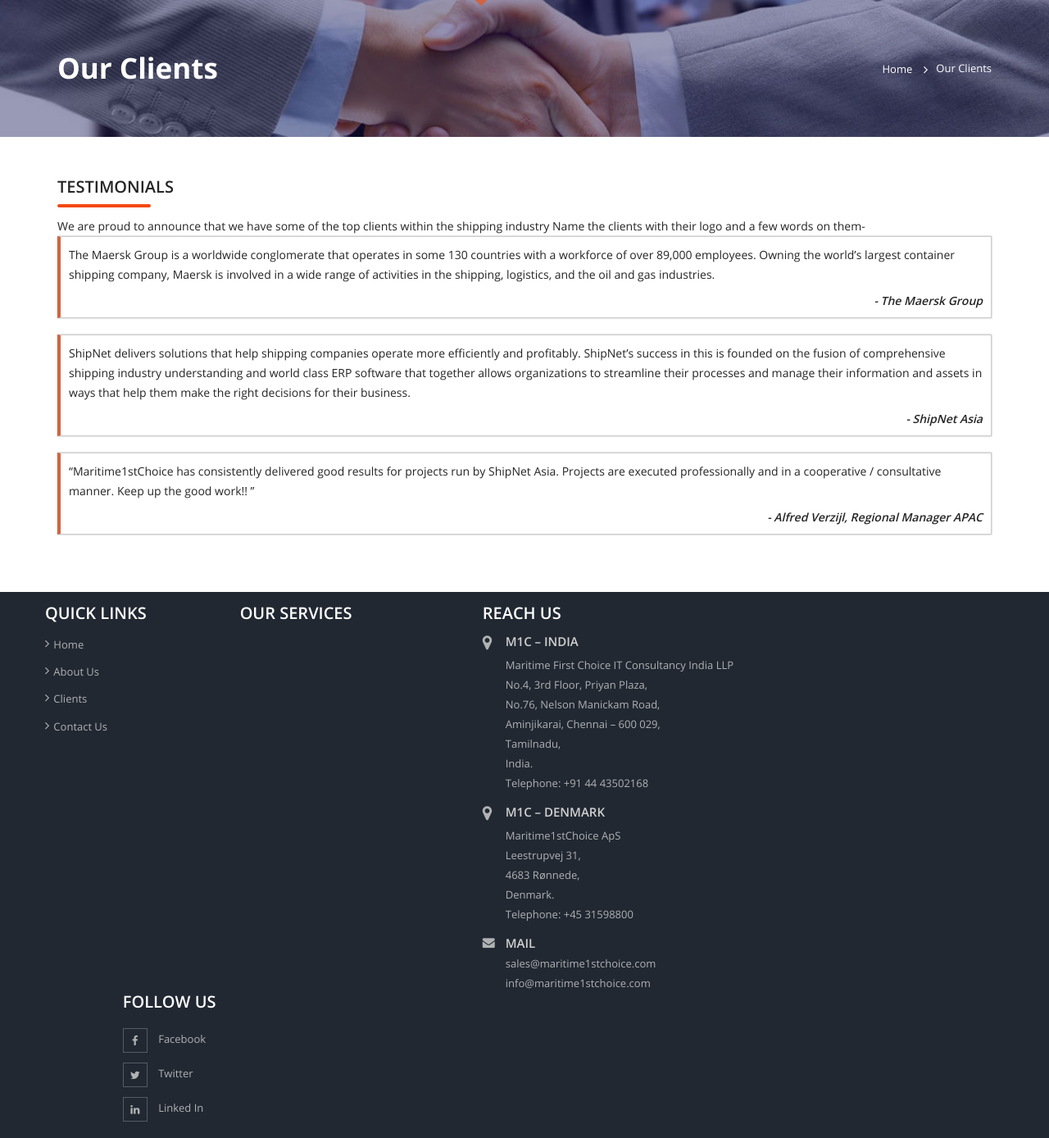
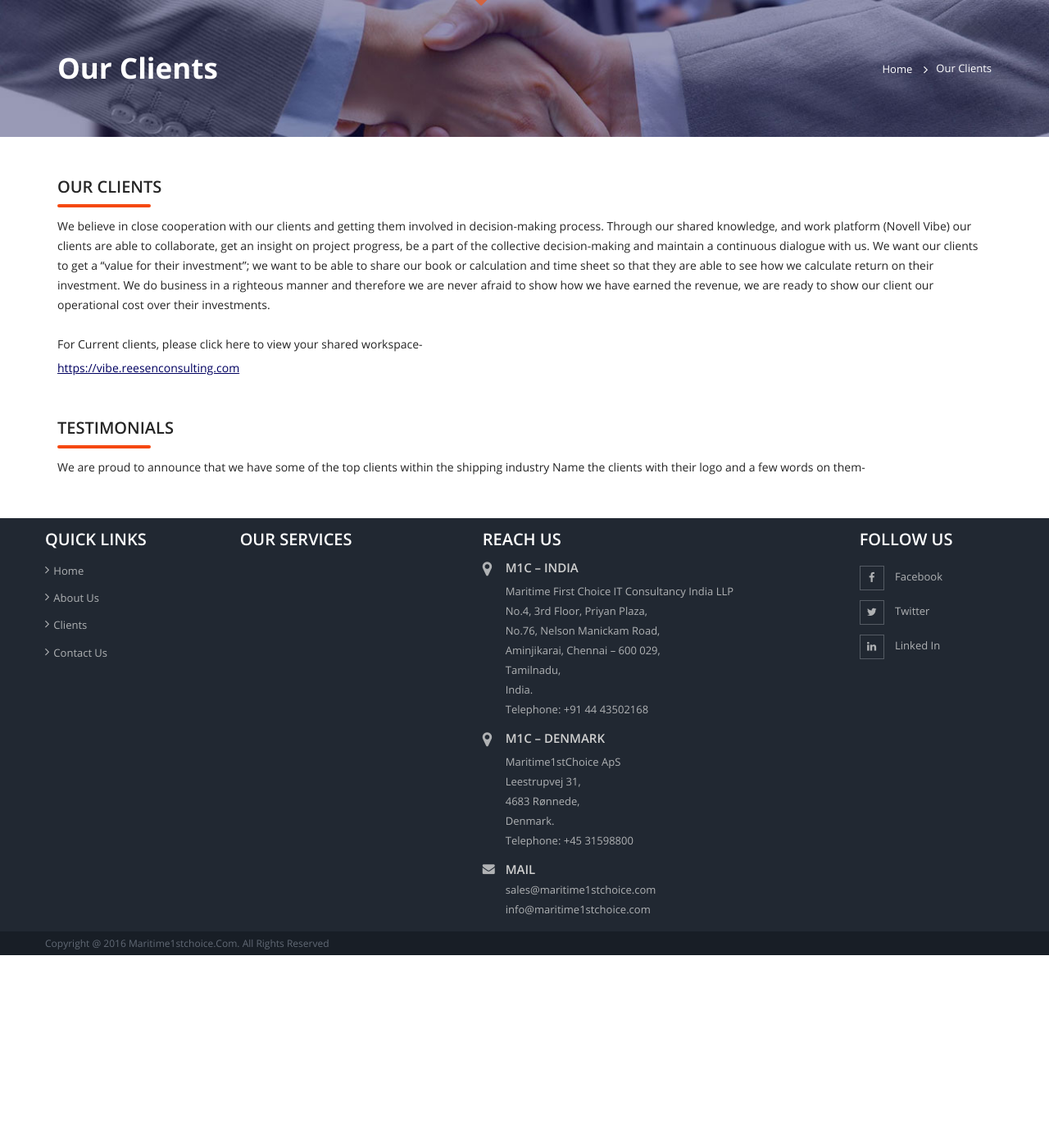
Before and after one commit to shananbu/maritime1choice, a PHP site: page /ourClients.php in a window 1280 px wide. Shown: the part 93-1481 px from the top of the page at 82% size. After the commit the page ends 1258 px from the top, so only its background shows below. Run offline with PHP 8.4, Linux system fonts and the light colour scheme; data that the repository does not hold is empty.

Commit message:
Redesigning the site

```diff
--- a/admin/adminController.php
+++ b/admin/adminController.php
@@ -190,7 +190,7 @@
             while ($r = mysqli_fetch_assoc($result)) {
                 $rows[] = $r;
             }
-            echo json_encode($rows);
+            echo json_encode($rows, JSON_PARTIAL_OUTPUT_ON_ERROR);
         } else if ($action == 'addTestimonial') {
             $clientId = addslashes($_POST['clientId']);
             $feedbackBy = addslashes($_POST['feedbackBy']);
@@ -200,7 +200,6 @@
 
             if (!empty($feedbackId)) {
                 $sql = "UPDATE Testimonial SET clientId = '$clientId' , testimonialBy = '$feedbackBy', description = '$feedback', status = $feedbackStatus, updatedDate =  now() WHERE ID ='$feedbackId' ";
-                echo $sql;
                 if ($conn->query($sql) == TRUE) {
                     echo "Testimonial updated successfully.";
                 } else {
--- a/contactUs.php
+++ b/contactUs.php
@@ -54,7 +54,7 @@
           <div class="cont_list">
             <ul>
               <li> <i class="fa fa-map-marker"></i>
-                <p> <b>M1C - INDIA</b><br>
+                <p> <b class="bold-font">M1C - INDIA</b><br>
                   Maritime First Choice IT Consultancy India LLP<br>
                   No.4, 3rd Floor, Priyan Plaza,<br>
                   No.76, Nelson Manickam Road,<br>
@@ -65,7 +65,7 @@
               </li>
               <li> <i class="fa fa-map-marker"></i>
 
-                <p><b>M1C – DENMARK</b><br>Maritime1stChoice ApS<br>
+                <p><b class="bold-font">M1C – DENMARK</b><br>Maritime1stChoice ApS<br>
                   Leestrupvej 31,<br>
                   4683 Rønnede,<br>
                   Denmark,<br>
--- a/css/style.css
+++ b/css/style.css
@@ -1249,7 +1249,9 @@
 	text-align: center;
 	width: 100%;
 	margin: 0 auto;
-	border-bottom: 0px;
+}
+.client_page figure a:hover{
+border:#D16440 1px solid
 }
 .client_page figure span img {
 	display: block;
@@ -1268,7 +1270,7 @@
 	-o-transition: all 0.4s linear;
 	-webkit-transition: all 0.4s linear;
 }
-.client_page figure h1 {
+.client_page figure h1, .test_cli article h1 {
 	display: block;
 	font-weight: 600;
 	font-size: 20px;
@@ -1378,4 +1380,32 @@
 {
 	font-weight:600;
 }
+
+.pt_15{
+	padding-top:10px;
 }
+
+.lin_hr{
+	color:#000060;
+	text-decoration:underline;
+	display:block;
+	padding-top:5px;
+
+}
+.test_cli{
+	margin-top:20px;
+}
+
+.test_cli  > .ful_row{
+	margin-bottom:15px;
+	display:block;
+
+}
+
+.tes_block{
+	margin-top:10px;
+}
+
+.bold-font {
+	font-weight: 600;
+}
--- a/footer.php
+++ b/footer.php
@@ -56,8 +56,7 @@
               </div>
             </div>
           </div>
-        </div>
-        <div class="foot_col_5 foot_nav">
+		   <div class="foot_col_5 foot_nav">
           <h2>follow us</h2>
           <ul>
             <li> <a target="_blank" href="https://www.facebook.com/maritime1stchoice/"> <span> <i class="fa fa-facebook"></i> </span> Facebook </a> </li>
@@ -65,6 +64,8 @@
             <li> <a target="_blank" href="https://www.linkedin.com/company/maritime1st-choice?trk=tyah&trkInfo=clickedVertical%3Acompany%2CclickedEntityId%3A9386541%2Cidx%3A2-1-4%2CtarId%3A1457672387188%2Ctas%3Amaritime+1st+Choice"><span><i class="fa fa-linkedin"></i></span> linked in </a> </li>
           </ul>
         </div>
+        </div>
+
       </div>
     </div>
   </div>
--- a/newsAll.php
+++ b/newsAll.php
@@ -33,7 +33,7 @@
   <div class="container inn_info">
     <div class="row">
       <div class="col-sm-6">
-        <h1>Latest News</h1>
+        <h1>Latest news of our Company</h1>
       </div>
       <div class="col-sm-6 bread_crumbs">
         <ul>
--- a/ourClients.php
+++ b/ourClients.php
@@ -35,52 +35,26 @@
     </div>
   </div>
 </section>
-<?php
 
-    $clientsPerRow = 4;
-
-    $sql = "SELECT * FROM Client where status = 1 order by name ";
-
-    $result = mysqli_query($iCon, $sql);
-
-    $rowCount  = mysqli_num_rows($result);
-
-    $clientNumber = 0;
-
-    while ($row = mysqli_fetch_assoc($result)) {
-
-    if ($clientNumber % $clientsPerRow == 0) {
-
-    ?>
 <section class="inner_wrapper client_page" id="ourClients">
   <div class="container">
     <div class="row">
+
       <div class="col-sm-12">
-        <h1 class="h_3 ad_pa">Our Esteemed Clients</h1>
+        <h1 class="h_3 ad_pa">Our Clients</h1>
+
+		<p class="pt_10">
+		We believe in close cooperation with our clients and getting them involved in decision-making process.  Through our shared knowledge, and work platform (Novell Vibe) our clients are able to collaborate, get an insight on project progress, be a part of the collective decision-making and maintain a continuous dialogue with us. We want our clients to get a “value for their investment”; we want to be able to share our book or calculation and time sheet so that they are able to see how we calculate return on their investment. We do business in a righteous manner and therefore we are never afraid to show how we have earned the revenue, we are ready to show our client our operational cost over their investments.
+
+		<br>
+		<br>
+		For Current clients, please click here to view your shared workspace-<br>
+		<a href="https://vibe.reesenconsulting.com" class="lin_hr" target="_blank">
+		https://vibe.reesenconsulting.com
+		</a>
+		</p>
       </div>
-      <?php } ?>
-      <div class="col-sm-3">
-        <figure><a href="//<?php echo $row['referenceUrl'] ?>"> <span> <img
 
-                                    src="admin/<?php echo $row['logoFileName'] ?>"> </span> </a>
-          <figcaption>
-            <h1><?php echo $row['name'] ?></h1>
-            <p><?php echo $row['description'] ?></p>
-          </figcaption>
-        </figure>
-      </div>
-      <?php
-
-                if ( $rowCount == 1 || $clientNumber == ($clientsPerRow - 1)) {
-
-                ?>
-    </div>
-    <div class="row">
-      <?php }
-
-    $clientNumber = $clientNumber + 1;
-
-    } ?>
     </div>
   </div>
 </section>
@@ -91,26 +65,58 @@
   <div class="container test_monial">
     <h1 class="h_3 ad_pa">Testimonials </h1>
 
-	<p>
-	We are proud to announce that we have some of the top clients within the shipping industry
+	<p class="pt_10">
+		We are proud to announce that we have some of the top clients within the shipping industry
 Name the clients with their logo and a few words on them-
-	</p>
-      <article>
+		</p>
 
-        <p>The Maersk Group is a worldwide conglomerate that operates in some 130 countries with a workforce of over 89,000 employees. Owning the world’s largest container shipping company, Maersk is involved in a wide range of activities in the shipping, logistics, and the oil and gas industries.  </p>
-        <span> - The Maersk Group </span> </article>
+      <?php
 
+      $sql = "SELECT * FROM Client where status = 1 order by name ";
 
-		<article>
+      $result = mysqli_query($iCon, $sql);
 
-        <p>ShipNet delivers solutions that help shipping companies operate more efficiently and profitably. ShipNet’s success in this is founded on the fusion of comprehensive shipping industry understanding and world class ERP software that together allows organizations to streamline their processes and manage their information and assets in ways that help them make the right decisions for their business.</p>
-        <span> - ShipNet Asia  </span> </article>
+      while ($row = mysqli_fetch_assoc($result)) {
 
+      ?>
+<div class="row test_cli">
+<div class="row">
+<div class="col-sm-9">
+<article>
+        <h1><?php echo $row['name'] ?></h1>
+    <p><?php echo $row['description'] ?></p>
+      </article>
+</div>
+<div class="col-sm-3 client_page">
+    <figure><a href="//<?php echo $row['referenceUrl'] ?>"> <span> <img
 
-			<article>
+                    src="admin/<?php echo $row['logoFileName'] ?>"> </span> </a>
+        <figcaption>
+            <h1><?php echo $row['name'] ?></h1>
+        </figcaption>
+    </figure>
+</div>
+    <?php
 
-        <p>“Maritime1stChoice has consistently delivered good results for projects run by ShipNet Asia. Projects are executed professionally and in a cooperative / consultative manner. Keep up the good work!! ” </p>
-        <span> - Alfred Verzijl, Regional Manager APAC  </span> </article>
+    $tsql = "SELECT * FROM Testimonial where status = 1 and clientId = ".$row['id']." order by createdDate ";
+
+    $tresult = mysqli_query($iCon, $tsql);
+
+    while ($trow = mysqli_fetch_assoc($tresult)) {
+
+        ?>
+<div class="col-sm-10 tes_block col-sm-offset-2">
+<article>
+ <p>The Maersk Group is a worldwide conglomerate that operates in some 130 countries with a workforce of over 89,000 employees. Owning the world’s largest container shipping company, Maersk is involved in a wide range of activities in the shipping, logistics, and the oil and gas industries.  </p>
+        <span> - <?php echo $trow['testimonialBy'] ?></span>
+          </figure>
+</article>
+</div>
+    <?php }} ?>
+
+</div>
+</div>
+
 
   </div>
 </section>
```
